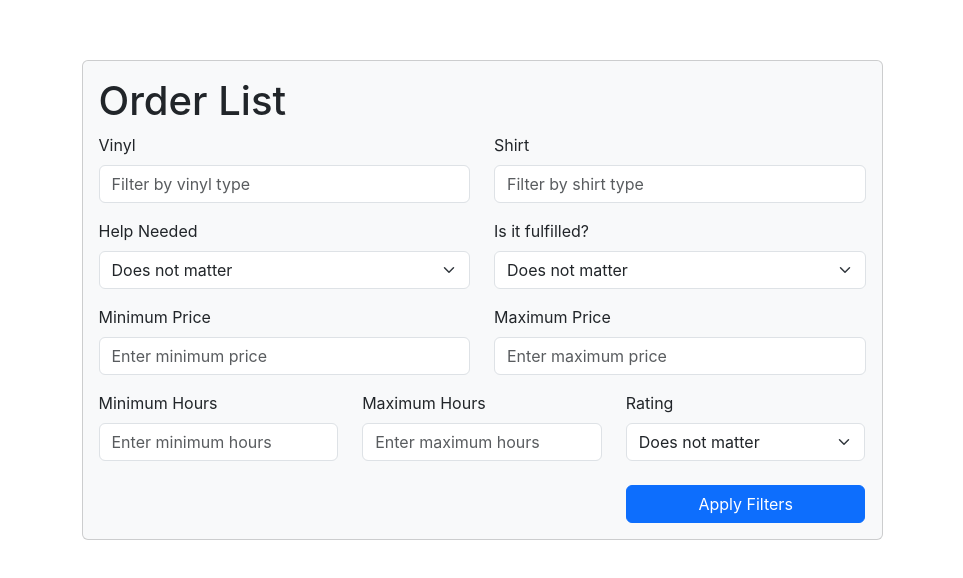
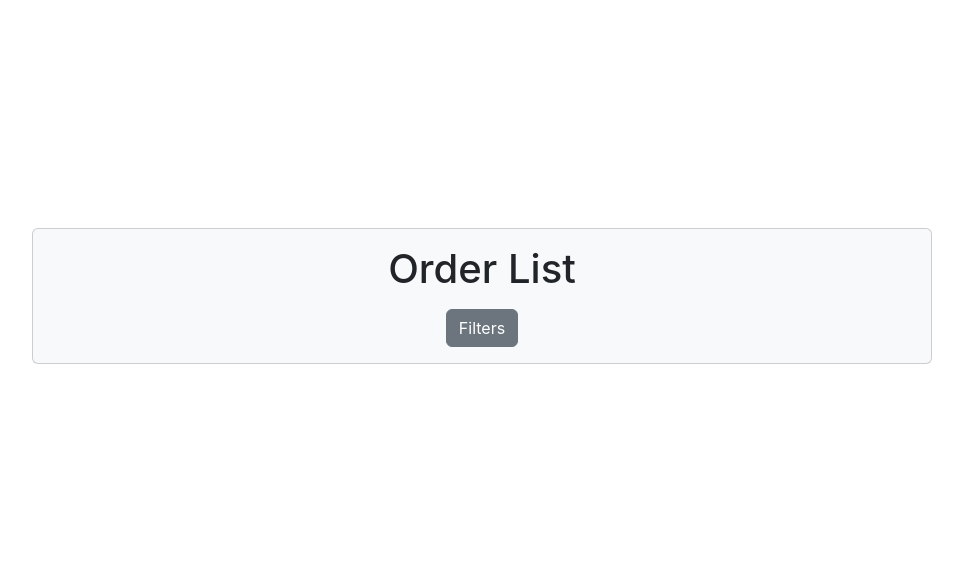
Before and after one commit to jaymenelson56/Clumsy-Apparel, a Next.js app in the folder client/: page /orders in a window 1280 px wide. Shown: the part 104-682 px from the top of the page, without its empty margins (158-1121 px from the left). Built offline with nearby package versions, Linux system fonts and the light colour scheme.

Commit message:
adjusted the filters to be collapsable.

```diff
--- a/client/src/pages/orders/index.js
+++ b/client/src/pages/orders/index.js
@@ -10,10 +10,17 @@ import {
     Input,
     Row,
     Col,
-    Button
+    Button,
+    Collapse
 } from "reactstrap";
+import { useState } from "react";
+
+
 
 export default function OrderList() {
+    const [isOpen, setIsOpen] = useState(false);
+
+    const toggle = () => setIsOpen(!isOpen);
     return (
         <>
             <Head>
@@ -24,12 +31,11 @@ export default function OrderList() {
             </Head>
             <div className={`${styles.page}`}>
                 <main className={styles.main}>
-                    <Card className="card-custom">
+                    <Card className="card-custom" style={{ width: "900px", margin: "0 auto" }}>
                         <CardBody>
-                            <CardTitle tag="h1">Order List</CardTitle>
-
+                            <CardTitle tag="h1" className="text-center">Order List</CardTitle>
+                            <Collapse isOpen={isOpen}>
                                 <Form>
-                                {/* Row 1: Vinyl + Shirt */}
                                     <Row>
                                         <Col md={6}>
                                             <FormGroup>
@@ -147,6 +153,12 @@ export default function OrderList() {
                                         </Col>
                                     </Row>
                                 </Form>
+                            </Collapse>
+                            <div className="d-flex justify-content-center mt-3">
+                                <Button color="secondary" onClick={toggle} className="mb3">
+                                    {isOpen ? "Hide Filters" : "Filters"}
+                                </Button>
+                            </div>
                         </CardBody>
                     </Card>
                 </main>
```
Lines whose indentation alone changed are shown as unchanged.
